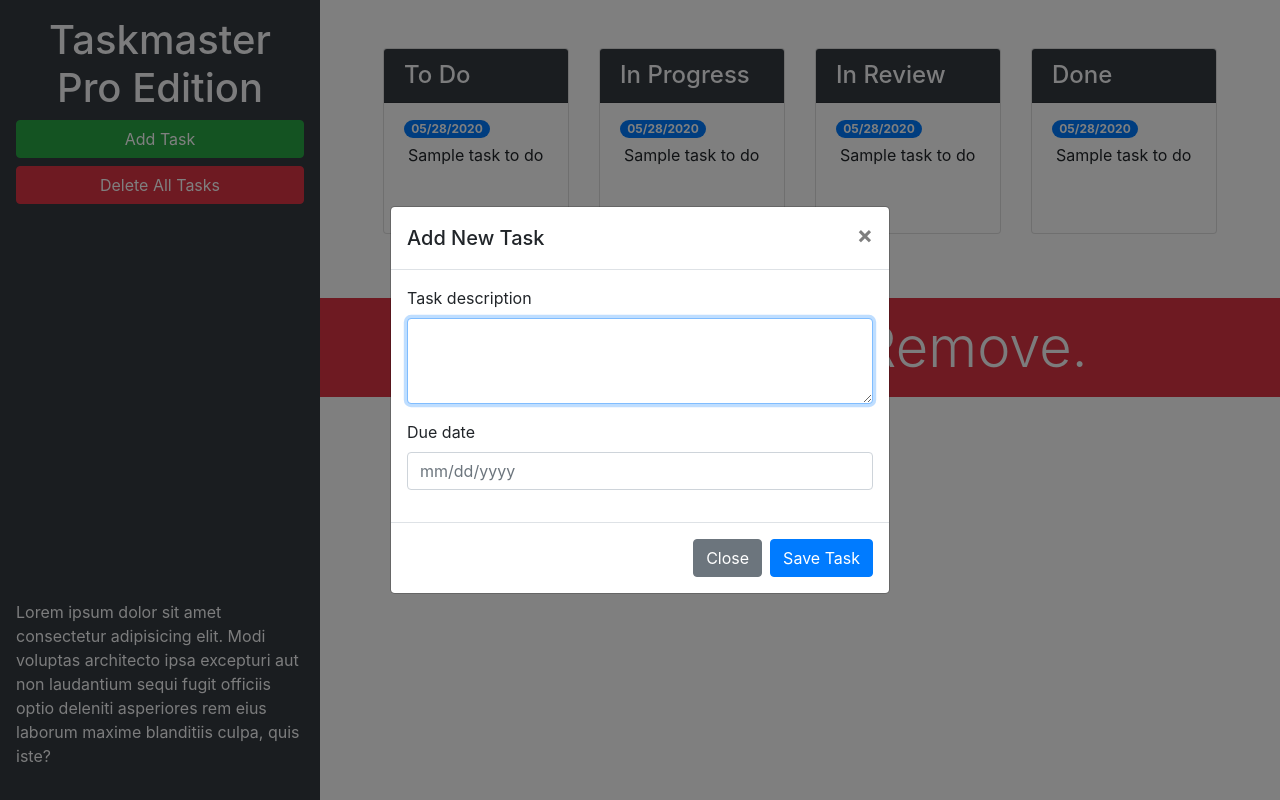
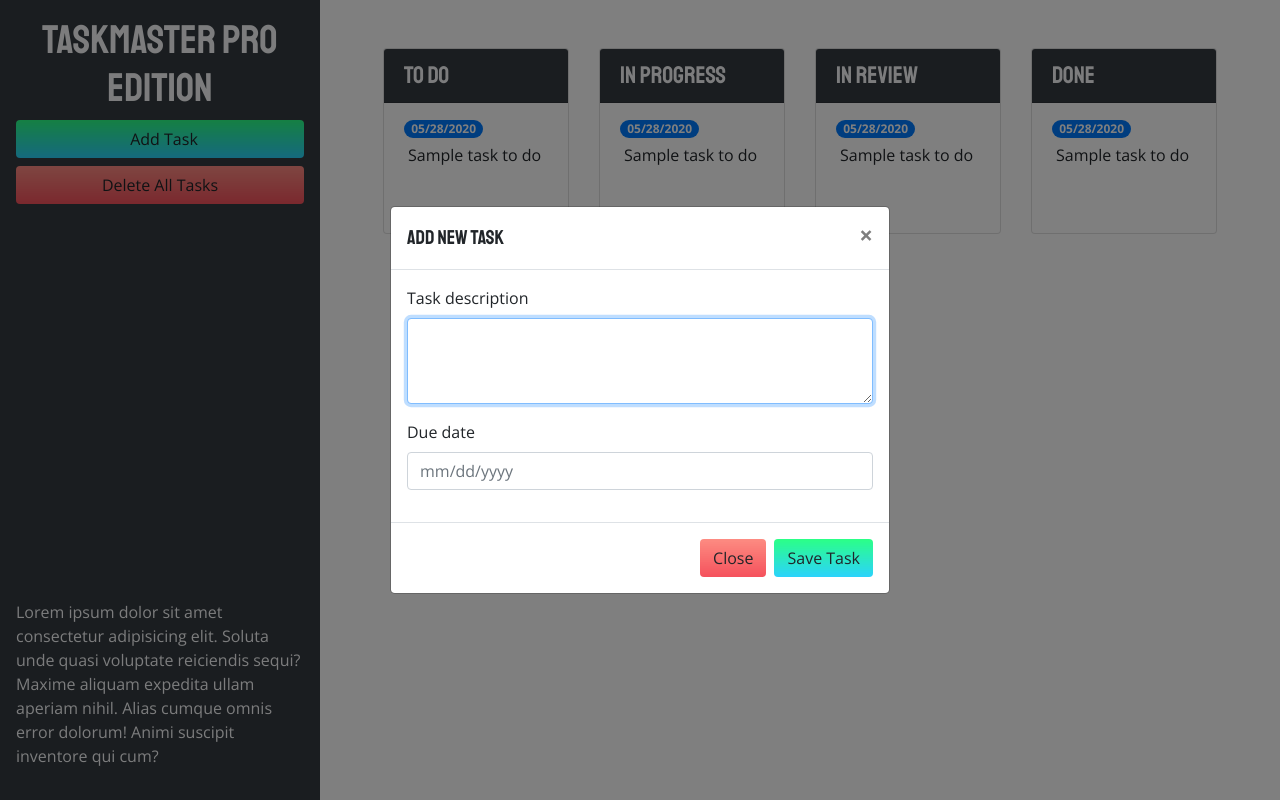
Before and after one commit to rcelevante/taskmaster-pro, a plain HTML site: page index.html in a window 1280 px wide. Both pictures are taken after a click on the button "Add Task". Drawn offline with nearby package versions, Linux system fonts and the light colour scheme; a web font is replaced by a local one.

Commit message:
button animations

```diff
--- a/assets/css/style.css
+++ b/assets/css/style.css
@@ -1,3 +1,59 @@
 ul.list-group {
   min-height: 130px;
 }
+body {
+  font-family: "Open Sans", sans-serif;
+}
+
+h1,
+h2,
+h3,
+h4,
+h5,
+h6 {
+  font-family: "Staatliches", sans-serif;
+}
+
+.dropover {
+  background-color: rgba(0,0,0,0.3);
+}
+
+.dropover-active {
+  background-color: rgba(0,0,0,0.3);
+}
+.bottom-trash {
+  opacity: 0;
+  color: #f1f1f1;
+  font-size: 2.34rem;
+  font-family: "Staatliches", sans-serif;
+  transform: translateY(150px);
+  transition: all .5s ease-in-out;
+  background-color: rgba(234,0,39,0.7)
+}
+.bottom-trash-drag {
+  transform: translateY(0);
+  opacity: 1;
+}
+.bottom-trash-active {
+  background-color: rgba(234,0,39,1);
+}
+
+.btn-add, .btn-save {
+  background-color: #FA8BFF;
+  background-image: linear-gradient(45deg, #FA8BFF 0%, #2BD2FF 52%, #2BFF88 90%);
+  transition: all .5s ease-out;
+  background-size: 1px 100px;
+  background-position: 0 -10px;
+}
+
+.btn-close, .btn-delete {
+  background-color: #EA0028;
+  background-image: linear-gradient(180deg, #FF9A8B 0%, #EA0028 100%);
+  transition: all .5s ease-out;
+  background-size: 1px 100px;
+  background-position: 0 -10px;
+}
+
+.btn-add:hover, .btn-save:hover, .btn-close:hover, .btn-delete:hover {
+  background-position: 1px -50px;
+}
--- a/assets/js/script.js
+++ b/assets/js/script.js
@@ -77,7 +77,7 @@ $("#task-form-modal").on("shown.bs.modal", function() {
 });
 
 // save button in modal was clicked
-$("#task-form-modal .btn-primary").click(function() {
+$("#task-form-modal .btn-save").click(function() {
   // get form values
   var taskText = $("#modalTaskDescription").val();
   var taskDate = $("#modalDueDate").val();
@@ -249,3 +249,8 @@ $("#trash").droppable({
 $("#modalDueDate").datepicker({
   minDate: 1
 });
+setInterval(function () {
+  $(".card .list-group-item").each(function (el) {
+    auditTask(el);
+  });
+}, 5000);
--- a/index.html
+++ b/index.html
@@ -7,6 +7,8 @@
   <meta http-equiv="X-UA-Compatible" content="ie=edge">
   <link rel="stylesheet" href="https://cdnjs.cloudflare.com/ajax/libs/twitter-bootstrap/4.3.1/css/bootstrap.min.css">
   <link rel="stylesheet" href="https://cdnjs.cloudflare.com/ajax/libs/jqueryui/1.12.1/themes/base/jquery-ui.min.css">
+  <link rel="stylesheet" href="https://cdnjs.cloudflare.com/ajax/libs/open-iconic/1.1.1/font/css/open-iconic-bootstrap.min.css" />
+  <link href="https://fonts.googleapis.com/css?family=Open+Sans:400,700|Staatliches&display=swap" rel="stylesheet">
   <link rel="stylesheet" href="./assets/css/style.css" />
   <title>Taskmaster Pro</title>
 </head>
@@ -15,13 +17,19 @@
 
   <div class="row min-vh-100 no-gutters">
     <header class="col-12 col-lg-3 bg-dark text-light sticky-top d-flex flex-column p-4 p-lg-3">
-      <h1 class="text-center">Taskmaster Pro Edition</h1>
-      <button id="create-task" class="btn btn-block btn-success" data-toggle="modal" data-target="#task-form-modal">Add
-        Task</button>
-      <button id="remove-tasks" class="btn btn-block btn-danger">Delete All Tasks</button>
-      <p class="mt-auto d-none d-lg-block">Lorem ipsum dolor sit amet consectetur adipisicing elit. Modi voluptas architecto ipsa
-        excepturi aut non
-        laudantium sequi fugit officiis optio deleniti asperiores rem eius laborum maxime blanditiis culpa, quis iste?
+      <h1 class="text-center">
+        <span class="oi oi-task d-inline d-lg-none"></span>
+        Taskmaster Pro Edition
+      </h1>
+      <button id="create-task" class="btn btn-block btn-add" data-toggle="modal" data-target="#task-form-modal">
+        <!-- What does the mr-2 do? Hint: it's from Bootstrap! -->
+        <span class="oi oi-plus mr-2"></span>Add Task
+      </button>
+      <button id="remove-tasks" class="btn btn-block btn-delete"><span class="oi oi-trash"></span></span>Delete All Tasks</button>
+      <span class="oi oi-task display-1 text-center mb-2 d-none d-lg-block mt-auto"></span>
+
+      <p class="d-none d-lg-block">
+        Lorem ipsum dolor sit amet consectetur adipisicing elit. Soluta unde quasi voluptate reiciendis sequi? Maxime aliquam expedita ullam aperiam nihil. Alias cumque omnis error dolorum! Animi suscipit inventore qui cum?
       </p>
     </header>
     <main class="col-12 col-lg-9 d-flex flex-column">
@@ -87,9 +95,9 @@
         </div>
         <!-- done end -->
       </div>
-      <div id="trash">
-        <div class="w-100 bg-danger p-3 text-center text-light display-4 mt-auto">
-          Drop Here to Remove.
+      <div class="mt-auto overflow-hidden" id="trash">
+        <div class="w-100 p-3 text-center bottom-trash">
+          <span class="oi oi-trash"> </span> Drop Here to Remove.
         </div>
       </div>
     </main>
@@ -119,8 +127,8 @@
           </form>
         </div>
         <div class="modal-footer">
-          <button type="button" class="btn btn-secondary" data-dismiss="modal">Close</button>
-          <button type="button" class="btn btn-primary">Save Task</button>
+          <button type="button" class="btn btn-close" data-dismiss="modal">Close</button>
+          <button type="button" class="btn btn-save">Save Task</button>
         </div>
       </div>
     </div>
```
